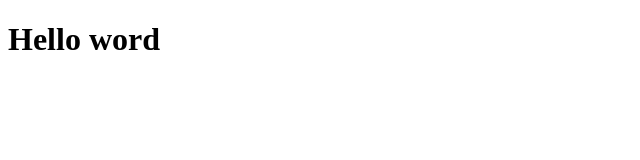
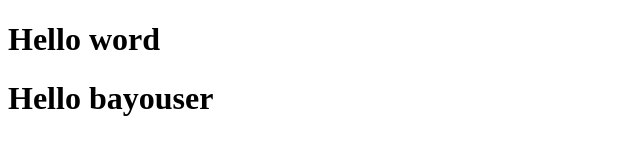
Before and after one commit to Bayouser/myproject, a plain HTML site: page index.html in a window 1280 px wide. Shown: the whole page, without its empty margins (0-640 px from the left). Drawn offline with Linux system fonts and the light colour scheme.

Commit message:
creat name bayouser in index.html file

```diff
--- a/index.html
+++ b/index.html
@@ -8,5 +8,6 @@
 </head>
 <body>
     <h1>Hello word</h1>
+    <h1>Hello bayouser</h1>
 </body>
 </html>
```
